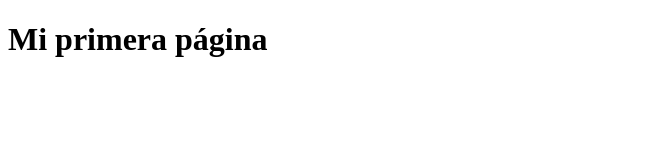
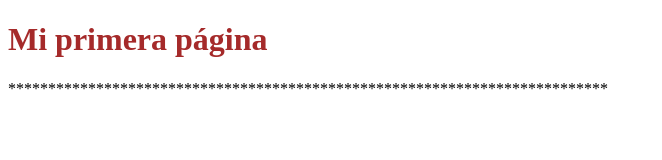
Before and after one commit to ingeniumjm/Mi-nueva-p-gina, a plain HTML site: page index.html in a window 1280 px wide. Shown: the whole page, without its empty margins (0-662 px from the left). Drawn offline with Linux system fonts and the light colour scheme.

Commit message:
first commit

```diff
--- a/CSS/styles.css
+++ b/CSS/styles.css
@@ -0,0 +1,3 @@
+h1 {
+    color: brown;
+}
```
Also changed, not shown: index.html (+21 -8 lines).
